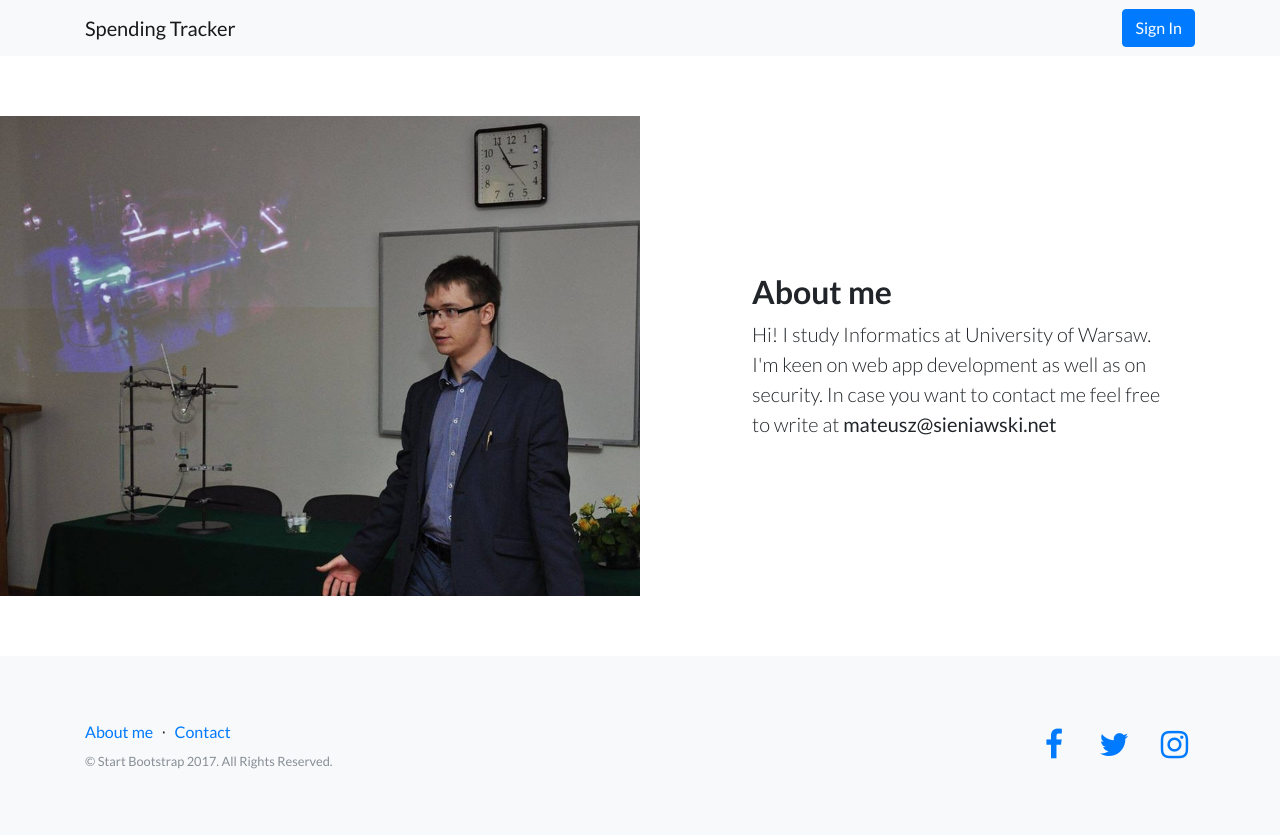
After one commit to Cheetar/spending_tracker, a Django app: page /about/ in a window 1280 px wide. The commit adds this page. Run offline with Django 3.2, Linux system fonts and the light colour scheme; some libraries are stand-ins or nearby versions.

Commit message:
Added 'about me'

```diff
--- a/templates/main/base.html
+++ b/templates/main/base.html
@@ -50,7 +50,7 @@
           <div class="col-lg-6 h-100 text-center text-lg-left my-auto">
             <ul class="list-inline mb-2">
               <li class="list-inline-item">
-                <a href="#">About me</a>
+                <a href="{% url 'about' %}">About me</a>
               </li>
               <li class="list-inline-item">&sdot;</li>
               <li class="list-inline-item">
--- /dev/null
+++ b/templates/tracker/about.html
@@ -0,0 +1,18 @@
+{% extends 'main/base.html' %}
+{% load static %}
+
+{% block title %}About me{% endblock %}
+
+{% block content %}
+<section class="showcase">
+  <div class="container-fluid p-0  about-me">
+    <div class="row no-gutters">
+      <div class="col-lg-6 text-white showcase-img" style="background-image: url('{% static 'tracker/img/my-profile-picture.jpg' %}');"></div>
+      <div class="col-lg-6 my-auto showcase-text">
+        <h2>About me</h2>
+        <p class="lead mb-0">Hi! I study Informatics at University of Warsaw.<br /> I'm keen on web app development as well as on security. In case you want to contact me feel free to write at <b>mateusz@sieniawski.net</b></p>
+      </div>
+    </div>
+  </div>
+</section>
+{% endblock %}
--- a/tracker/static/tracker/css/custom.css
+++ b/tracker/static/tracker/css/custom.css
@@ -15,3 +15,8 @@
   float: none;
   margin: 0 auto;
 }
+
+.about-me div{
+  margin-top: 30px;
+  margin-bottom: 30px;
+}
--- a/tracker/urls.py
+++ b/tracker/urls.py
@@ -4,6 +4,7 @@ from . import registration_views, views
 
 urlpatterns = [
     path('', views.home, name='home'),
+    path('about/', views.about, name='about'),
     path('accounts/', include('django.contrib.auth.urls')),
     path('accounts/profile/', registration_views.profile, name='profile'),
     path('accounts/register/', registration_views.register, name='register'),
--- a/tracker/views.py
+++ b/tracker/views.py
@@ -3,3 +3,7 @@ from django.shortcuts import render
 
 def home(request):
     return render(request, 'tracker/home.html')
+
+
+def about(request):
+    return render(request, 'tracker/about.html')
```
Also changed, not shown: tracker/static/tracker/img/my-profile-picture.jpg (added).
